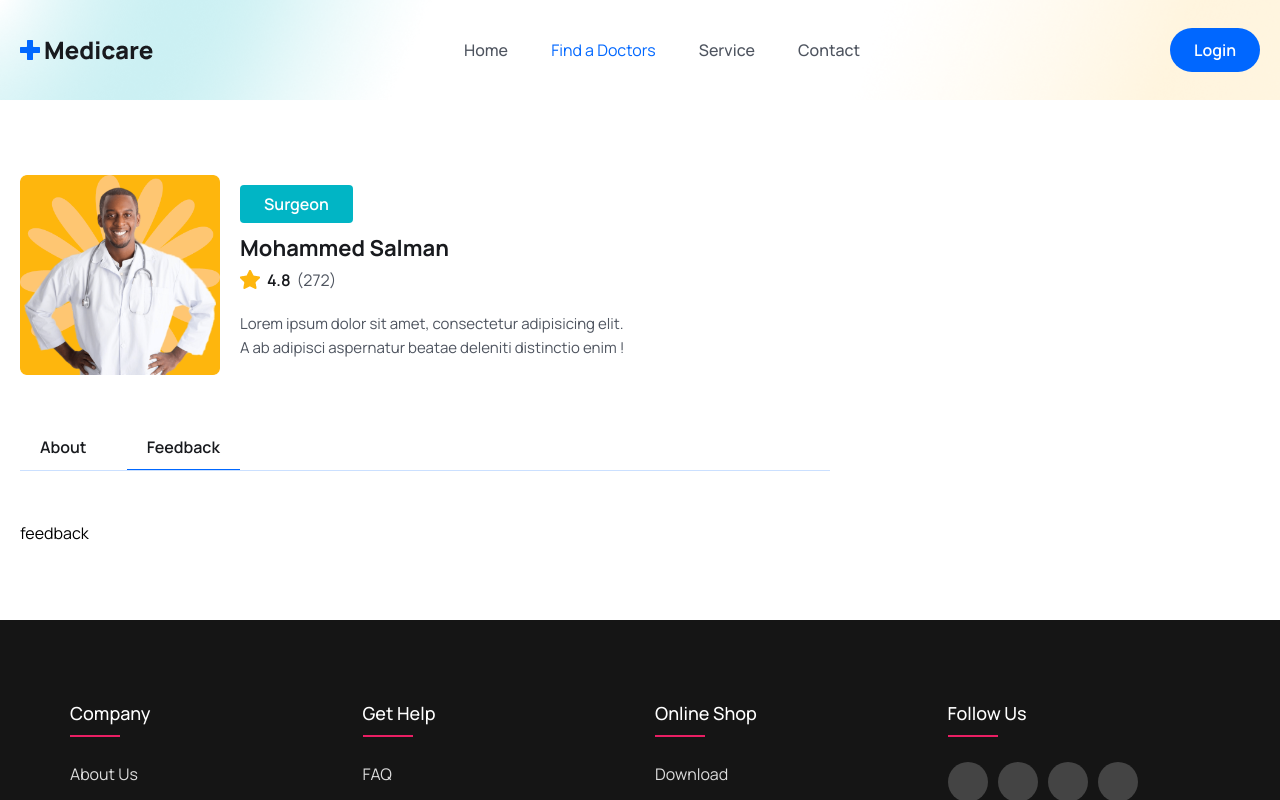
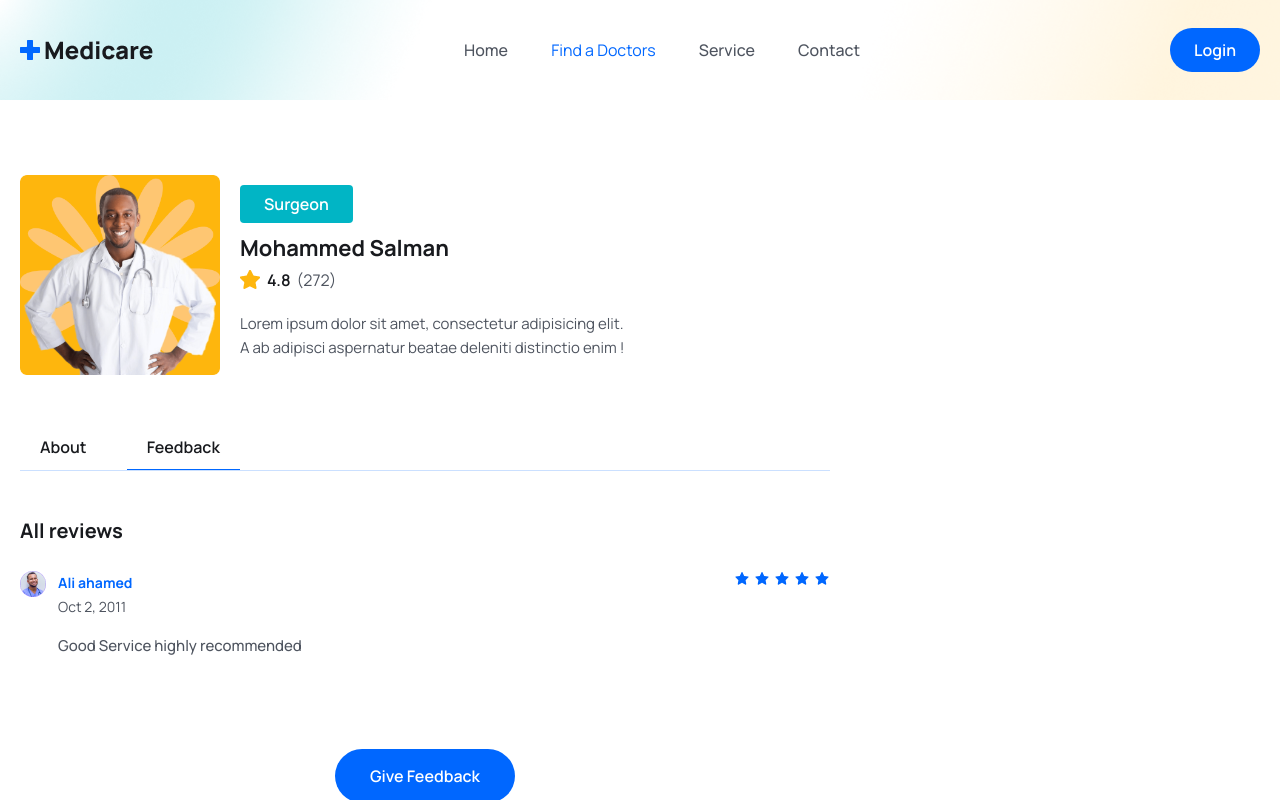
Before and after one commit to SalmanMohammed2001/Doctor_Appointement, a React (Vite) app: page /doctors/1 in a window 1280 px wide. Both pictures are taken after a click on the button "Feedback". Shown: the top 800 px of the page. Built offline with nearby package versions, Linux system fonts and the light colour scheme.

Commit message:
feedback form compeleted

```diff
--- a/src/pages/Doctors/Feedback.tsx
+++ b/src/pages/Doctors/Feedback.tsx
@@ -1,9 +1,50 @@
-
+import avatar from '../../assets/images/avatar-icon.png'
+import {formateDate} from "../../utils/formateDate.ts";
+import {AiFillStar} from "react-icons/ai";
+import {useState} from "react";
+import FeedbackForm from "./FeedbackForm.tsx";
 
 const Feedback = () => {
+
+    const [showfeedbackForm,setShowfeedbackForm]=useState(false)
+
+    // @ts-ignore
     return (
         <div>
-            <h1>feedback</h1>
+            <div className={"mb-[50px]"}>
+                <h4 className={"text-[20px] leading-[20px] font-bold text-headingColor mb-[30px]"}>All reviews</h4>
+
+                <div className={"flex justify-between gap-10 mb-[30px]"}>
+                    <div className={"flex gap-3"}>
+                        <figure>
+                            <img src={avatar} alt=""/>
+                        </figure>
+
+                        <div>
+                            <h5 className={"text-[14px] leading-6 text-primaryColor font-bold"}> Ali ahamed
+                            </h5>
+                            <p className={"text-[14px] leading-6 text-textColor"}>{formateDate("10-02-2011")}
+                            </p>
+                            <p className={"text_para mt-3 font-medium text-[15px]"}> Good Service highly recommended</p>
+                        </div>
+                    </div>
+
+                    <div className={"flex gap-1"}>
+                        {
+                            [...Array(5).keys()].map((_, index) =>
+                                <AiFillStar key={index} color={"#0067FF"}/>
+                            )
+
+                        }
+                    </div>
+                </div>
+            </div>
+
+            {!showfeedbackForm && <div className={"text-center"}>
+                <button onClick={()=>setShowfeedbackForm(true)} className={"btn"}> Give Feedback</button>
+            </div>}
+
+            {showfeedbackForm && <FeedbackForm/>}
         </div>
     );
 };
--- /dev/null
+++ b/src/pages/Doctors/FeedbackForm.tsx
@@ -0,0 +1,13 @@
+
+
+const FeedbackForm = () => {
+    return (
+        <div>
+
+            <h1>Form</h1>
+
+        </div>
+    );
+};
+
+export default FeedbackForm;
```
